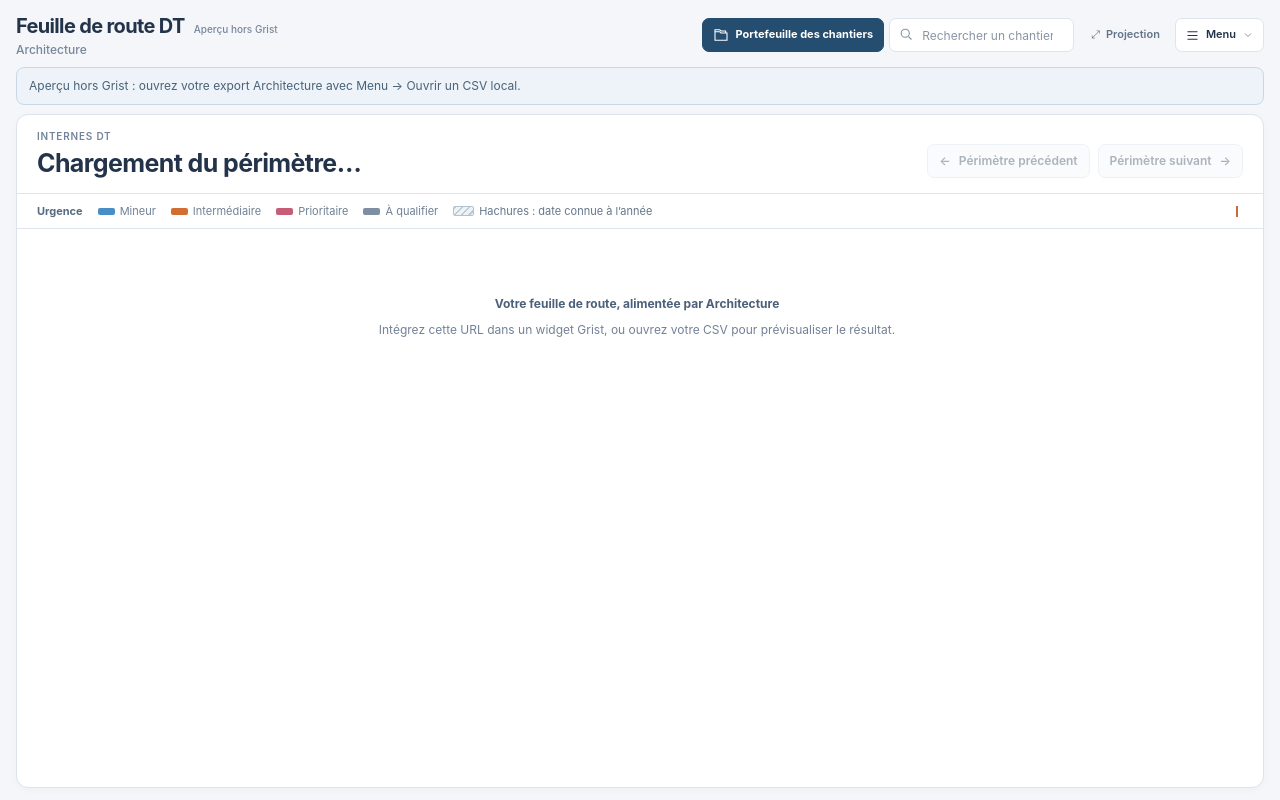
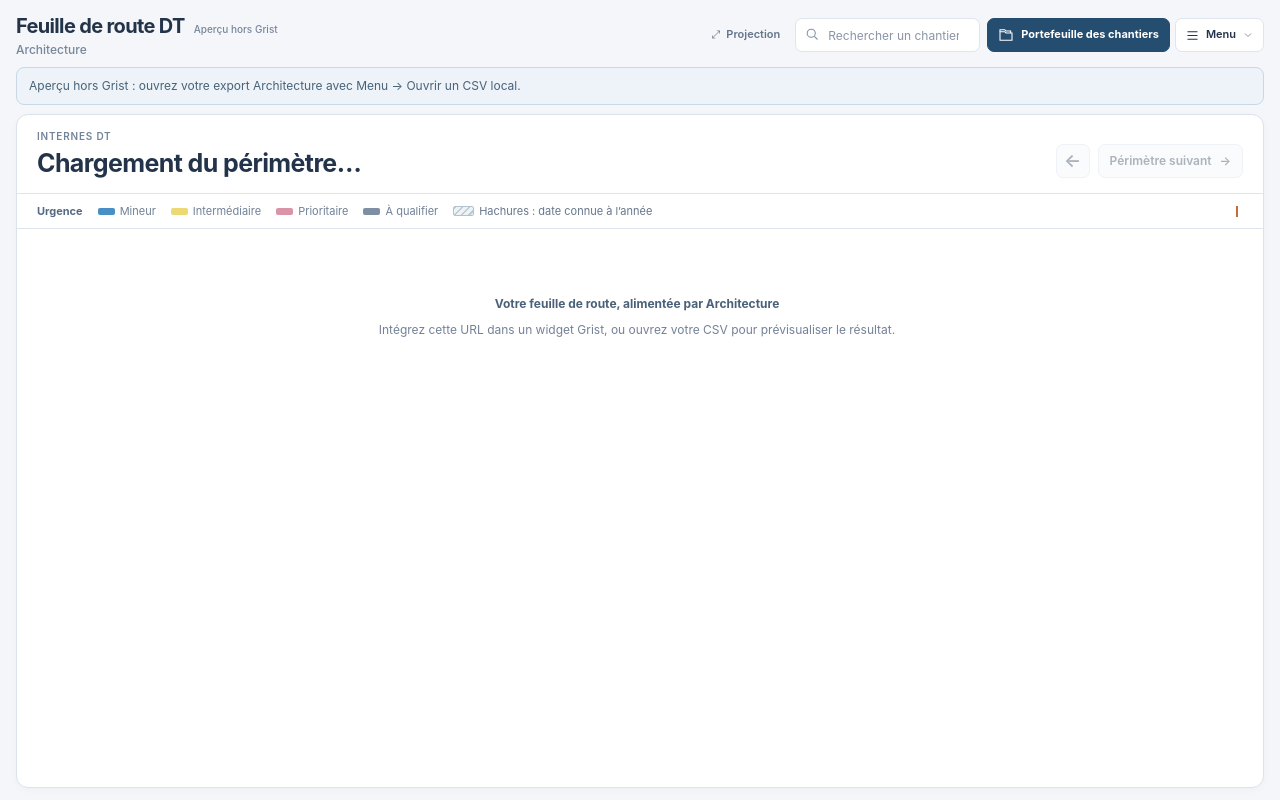
Before and after one commit to tomco-tech/feuille-de-route, a plain HTML site: page index.html in a window 1280 px wide. Drawn offline with Linux system fonts and the light colour scheme.

Commit message:
Add files via upload

```diff
--- a/index.html
+++ b/index.html
@@ -8,8 +8,8 @@
 
 :root{
  --bg:#f4f6f9;--paper:#fff;--ink:#233349;--muted:#738197;--line:#dfe5ed;
- --soft:#f0f3f7;--blue:#285e88;--orange:#c86c37;--minor:#478fc5;--medium:#d26e32;
- --high:#c55c78;--unknown:#7e8fa3;--name-width:310px;--chart-width:900px;
+ --soft:#f0f3f7;--blue:#285e88;--orange:#c86c37;--minor:#478fc5;--medium:rgba(228,201,56,0.70);
+ --high:rgba(197,92,120,0.65);--unknown:#7e8fa3;--name-width:310px;--chart-width:900px;
  --row-height:42px;--head-height:52px;
  font-family:Inter,ui-sans-serif,-apple-system,BlinkMacSystemFont,"Segoe UI",Arial,sans-serif;
  font-size:13px;color:var(--ink);color-scheme:light
@@ -197,14 +197,15 @@ h1{font-size:22px}.pole-subtitle{font-size:12px;font-weight:550;color:#76879a;li
  .legend-hatching{display:inline-flex}.meeting-heading{min-height:0}
 }
 
-/* V1.6 — Navigation dans les deux sens, par périmètre. */
+/* V1.7 — Retour compact et navigation par périmètre. */
 .meeting-heading{display:grid;grid-template-columns:minmax(0,1fr) auto;align-items:end;column-gap:18px}
 .meeting-heading .heading-context{width:auto;min-width:0}
 .scope-navigation{display:flex;align-items:center;justify-content:flex-end;gap:8px;justify-self:end;align-self:end;min-width:0}
 .scope-step{height:34px;min-height:34px;margin-bottom:0;gap:8px}
+.scope-step.previous-scope{flex:0 0 34px;width:34px;padding:6px;font-size:18px;gap:0}
 .scope-step:disabled{background:#f7f9fb;border-color:#e5eaf0;color:#7f8b99;opacity:.65}
 @media(max-width:760px){.meeting-heading{grid-template-columns:minmax(0,1fr);gap:12px}.scope-navigation{justify-self:stretch}.scope-step{font-size:11px;padding:7px 9px}}
-@media(max-width:460px){.scope-navigation{display:grid;grid-template-columns:minmax(0,1fr) minmax(0,1fr);width:100%;gap:6px}.scope-step{height:auto;min-height:36px;white-space:normal;gap:6px}.scope-step>[aria-hidden]{flex-shrink:0}.meeting-heading h2{font-size:19px}}
+@media(max-width:460px){.scope-navigation{justify-self:end;max-width:100%;gap:6px}.scope-step{height:auto;min-height:36px;white-space:normal;gap:6px}.scope-step.previous-scope{flex-basis:36px;width:36px}.scope-step>[aria-hidden]{flex-shrink:0}.meeting-heading h2{font-size:19px}}
 @media print{.scope-navigation{display:none!important}}
 
 </style>
@@ -219,9 +220,9 @@ h1{font-size:22px}.pole-subtitle{font-size:12px;font-weight:550;color:#76879a;li
    <p id="poleSubtitle" class="pole-subtitle">Architecture</p>
   </div>
   <nav class="header-toolbar" aria-label="Commandes de la feuille de route">
+   <button class="btn quiet" id="presentationToggle" aria-pressed="false" title="Agrandir la présentation dans le widget">⤢ <span>Projection</span></button>
+   <div class="field search-field"><label for="search" class="visually-hidden">Rechercher un chantier</label><div class="input-wrap"><svg width="15" height="15" viewBox="0 0 24 24" fill="none" stroke="currentColor" stroke-width="1.7"><circle cx="10" cy="10" r="6.5"/><path d="m15 15 5 5"/></svg><input type="search" id="search" placeholder="Rechercher un chantier" autocomplete="off"></div></div>
    <button class="btn portfolio-toggle" id="portfolioToggle" aria-expanded="false" aria-controls="portfolioPanel"><svg width="16" height="16" viewBox="0 0 24 24" fill="none" stroke="currentColor" stroke-width="1.6"><path d="M3 7h7l2 2h9v11H3z"/><path d="M3 7V4h7l2 2h7v3"/></svg><span>Portefeuille des chantiers</span></button>
-   <div class="field search-field"><label for="search" class="visually-hidden">Rechercher un chantier</label><div class="input-wrap"><svg width="15" height="15" viewBox="0 0 24 24" fill="none" stroke="currentColor" stroke-width="1.7"><circle cx="10" cy="10" r="6.5"/><path d="m15 15 5 5"/></svg><input type="search" id="search" placeholder="Rechercher un chantier" autocomplete="off"></div></div>
-   <button class="btn quiet" id="presentationToggle" aria-pressed="false" title="Agrandir la présentation dans le widget">⤢ <span>Projection</span></button>
    <button class="btn menu-toggle" id="actionsToggle" title="Affichage, filtres et actions" aria-expanded="false" aria-controls="actionsPanel" aria-haspopup="dialog"><svg width="15" height="15" viewBox="0 0 24 24" fill="none" stroke="currentColor" stroke-width="1.7" aria-hidden="true"><path d="M4 6h16M4 12h16M4 18h16"/></svg><span>Menu</span><span id="menuFilterCount" class="badge" hidden></span><svg width="12" height="12" viewBox="0 0 24 24" fill="none" stroke="currentColor" stroke-width="1.8" aria-hidden="true"><path d="m6 9 6 6 6-6"/></svg></button>
   </nav>
  </header>
@@ -230,7 +231,7 @@ h1{font-size:22px}.pole-subtitle{font-size:12px;font-weight:550;color:#76879a;li
   <div class="meeting-heading" id="meetingHeading">
    <div class="heading-context"><div class="eyebrow" id="meetingCrumb">Internes DT</div><h2 id="meetingScope">Chargement du périmètre…</h2></div>
    <div class="scope-navigation" role="group" aria-label="Navigation par périmètre">
-    <button type="button" class="btn scope-step previous-scope" id="previousScope" aria-controls="roadmap" title="Passer au périmètre précédent" disabled><span aria-hidden="true">←</span><span>Périmètre précédent</span></button>
+    <button type="button" class="btn scope-step previous-scope" id="previousScope" aria-controls="roadmap" aria-label="Périmètre précédent" title="Passer au périmètre précédent" disabled><span aria-hidden="true">←</span></button>
     <button type="button" class="btn scope-step next-scope" id="nextScope" aria-controls="roadmap" title="Passer au périmètre suivant" disabled><span>Périmètre suivant</span><span aria-hidden="true">→</span></button>
    </div>
   </div>
@@ -301,7 +302,7 @@ const RoadmapCore = (() => {
   ];
   const DEFAULT_POLE = 'Architecture';
   const PLANNED_POLES = ['Architecture','Lot 1','Lot 2','Lot 3'];
-  const COLORS = {minor:'#478fc5', medium:'#d26e32', high:'#c55c78', unknown:'#7e8fa3'};
+  const COLORS = {minor:'#478fc5', medium:'rgba(228,201,56,0.70)', high:'rgba(197,92,120,0.65)', unknown:'#7e8fa3'};
   function norm(v) { return String(v ?? '').normalize('NFD').replace(/[\u0300-\u036f]/g,'').replace(/[’‘]/g,"'").replace(/\s+/g,' ').trim().toLowerCase(); }
   function key(v) { return norm(v).replace(/[^a-z0-9]/g,''); }
   function text(v) {
```
Also changed, not shown: 1 other file.
